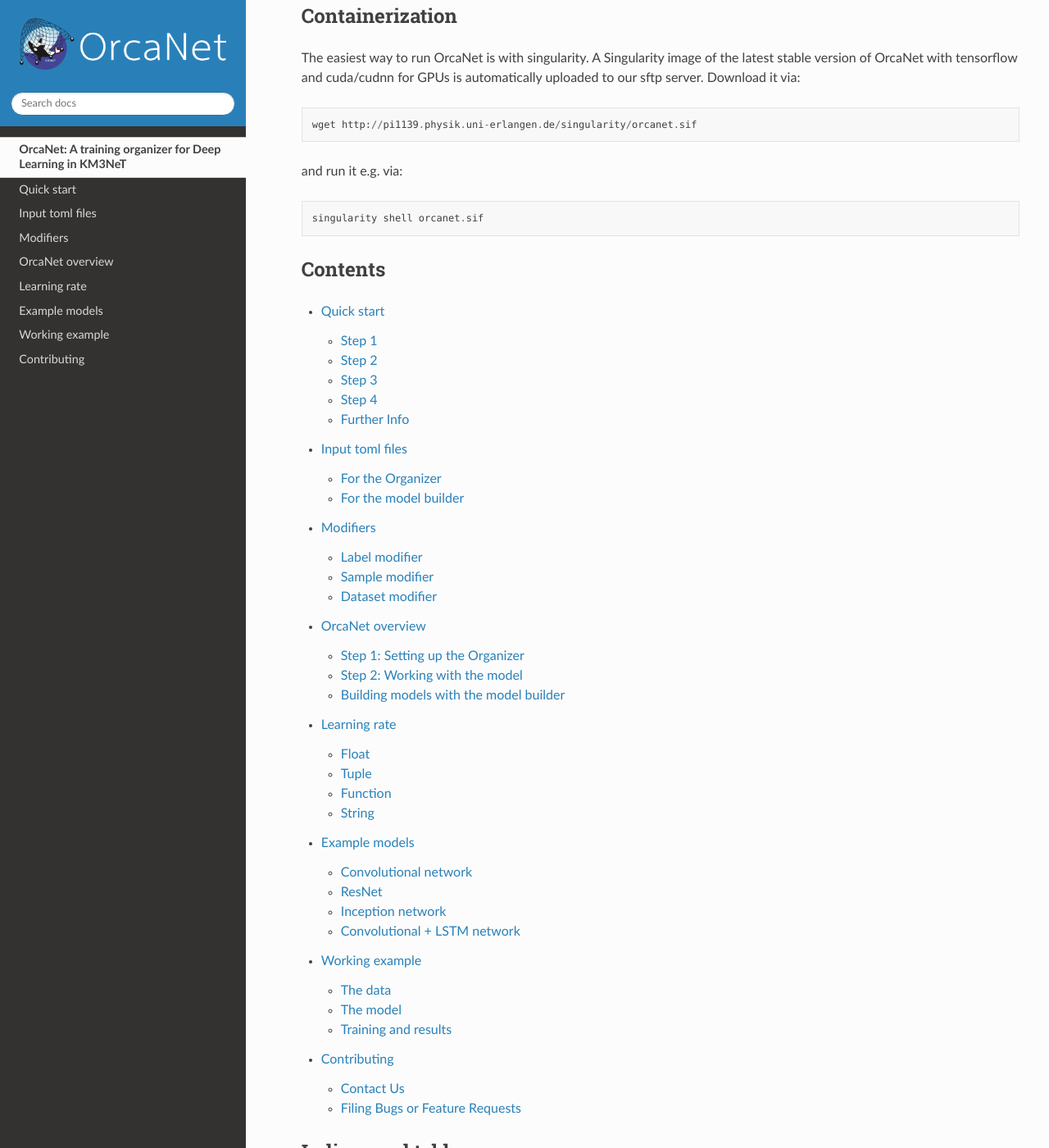
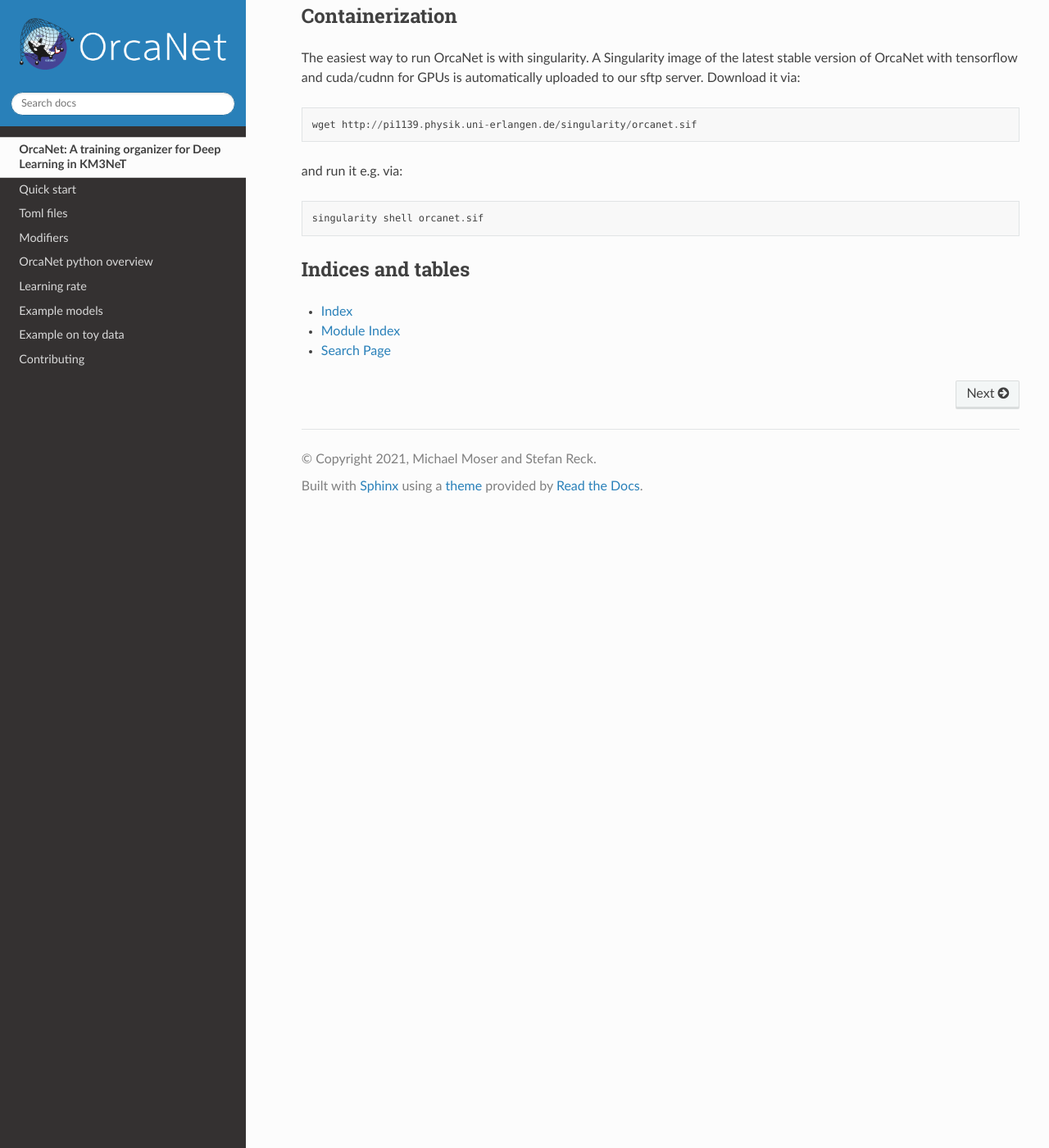
Before and after one commit to KM3NeT/OrcaNet, a Sphinx documentation site: the page built from docs/index.rst, in a window 1280 px wide and 1400 px high, scrolled down 994 px. Shown: the whole window at 82% size. Built offline with Sphinx 7.4.7 and the Read the Docs theme 2.0.0, drawn with Linux system fonts in a browser that asks for light colours; the version number could not be read and is left out.

Commit message:
docs overhaul

```diff
--- a/docs/contributing_link.rst
+++ /dev/null
@@ -1,3 +0,0 @@
-.. include:: ../CONTRIBUTING.rst
-
-# TODO doesnt work, it puts all sections of the CONTRIBUTING.rst in the toctree...
--- a/docs/example_models.rst
+++ b/docs/example_models.rst
@@ -5,7 +5,8 @@ Example models
 
 This page lists a variety of example models. Shown are the model toml files
 that can be used with the :py:class:`orcanet.model_builder.ModelBuilder`
-class.
+class. You can find more examples over on git:
+https://git.km3net.de/ml/OrcaNet/-/tree/master/examples/model_files
 
 Convolutional network
 ---------------------
--- a/docs/full_example.rst
+++ b/docs/example_on_toy_data.rst
@@ -1,7 +1,7 @@
-Working example
-===============
+Example on toy data
+===================
 
-This page shows how to use orcanet by applying it on dummy data.
+This page shows how to use orcanet via python by applying it on some toy data.
 The full scripts can be found in examples/full_example.
 
 In order to use orcanet, data in the form of multi dimensional images in an h5 file,
--- a/docs/index.rst
+++ b/docs/index.rst
@@ -14,26 +14,18 @@
 
 .. include:: ../Readme.rst
 
-
-Contents
---------
-
 .. toctree::
-    :hidden:
-    :titlesonly:
-
-    self
-
-.. toctree::
+   :hidden:
    :maxdepth: 2
 
+   self
    quick_start
-   input_list
+   toml_files
    modifiers
-   intro
-   lr
+   python_overview
+   learning_rate
    example_models
-   full_example
+   example_on_toy_data
    CONTRIBUTING
 
 
--- a/docs/intro.rst
+++ b/docs/python_overview.rst
@@ -1,7 +1,7 @@
 .. _orcanet_python:
 
-OrcaNet overview
-================
+OrcaNet python overview
+=======================
 
 Using OrcaNet in python happens in two steps:
 
```
Also changed, not shown: docs/toml_files.rst (renamed from docs/input_list.rst, +17 -13 lines), docs/learning_rate.rst (renamed from docs/lr.rst), 4 other files.
